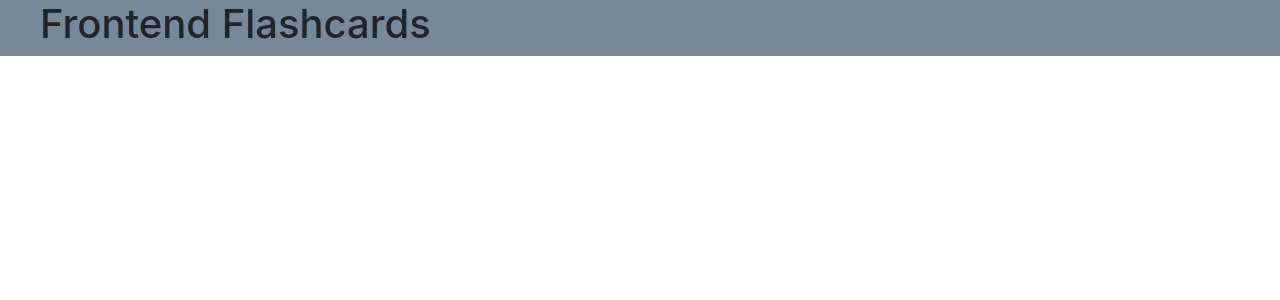
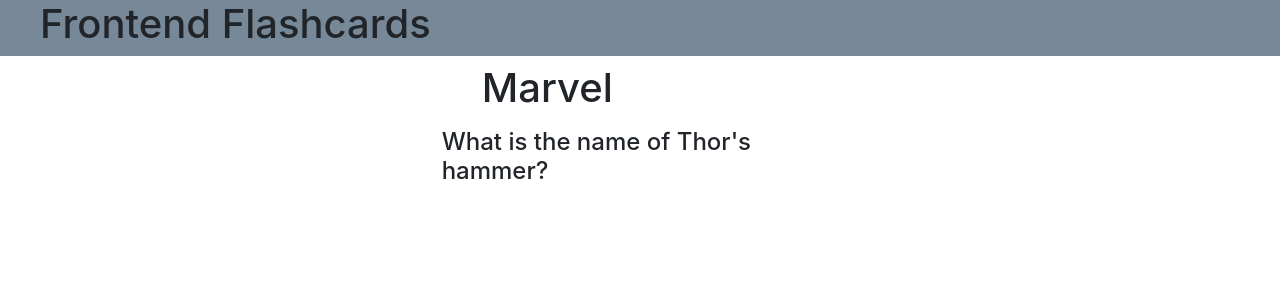
Before and after one commit to A-Mosher/flashcardsFrontEndProject, a React (Create React App) app: page / in a window 1280 px wide. Shown: the top 300 px of the page. Built offline with nearby package versions, Linux system fonts and the light colour scheme.

Commit message:
structured class App for how I have things set up in my database so i can plug in my requests later in app.jsx

```diff
--- a/src/components/app.jsx
+++ b/src/components/app.jsx
@@ -2,11 +2,60 @@
 import TitleBar from './TitleBar/titleBar';
 
 class App extends Component {
+    constructor(props) {
+        super(props);
+        this.collection = [
+            {title: 'Marvel', cards: [
+                {
+                    category: 'Marvel',
+                    question: 'What is the name of Thor\'s hammer?',
+                    answer : 'Mjolnir'
+                },
+                {
+                    category: 'Marvel',
+                    question: 'What is Captain America\'s shield made out of?',
+                    answer: 'Vibranium'
+                },
+            ]
+            },
+
+            {title: 'Beer', cards: [
+                {
+                    category: 'Beer',
+                    question: 'What style of beer originated in the city of cologne, Germany?',
+                    answer: 'Kolsch'
+                },
+                {
+                    category: 'Beer',
+                    question: 'What does IPA stand for?',
+                    answer: 'India Pale Ale',
+                },
+            ]
+            },
+        ];
+
+        this.state = {
+            collectionNumber: 0,
+            cardNumber: 0,
+        }
+    }
     state = { }
     render() {
         return (
             <div className="container-fluid">
                 <TitleBar />
+                <div className="row row-spacer">
+                    <div className="col">
+                        {}
+                    </div>
+                    <div className="col">
+                        <h1>{this.collection[this.state.collectionNumber].title}</h1>
+                        <h4>{this.collection[this.state.collectionNumber].cards[this.state.cardNumber].question}</h4>
+                    </div>
+                    <div className="col">
+                        {}
+                    </div>
+                </div>
             </div>
         );
     }
```
